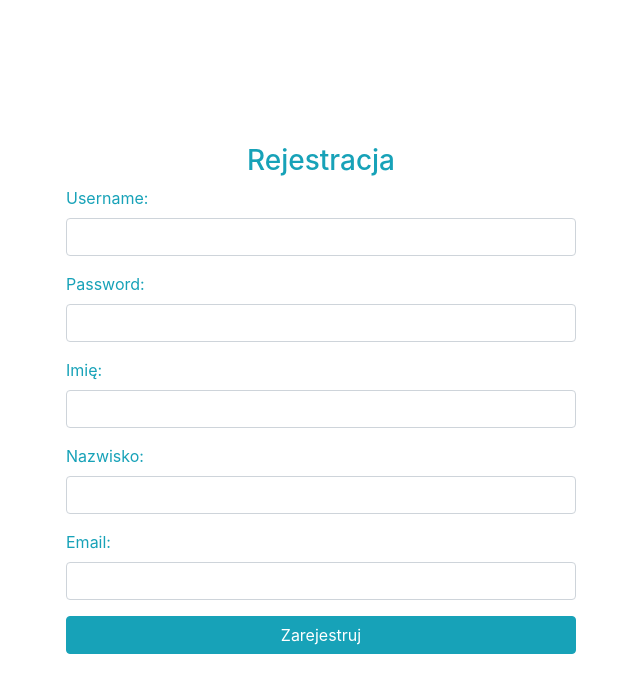
After one commit to jzacios/pyszne_3, a PHP site: page /rejestracja.php in a window 1280 px wide. The commit adds this page. Shown: the top 693 px of the page, without its empty margins (319-959 px from the left). Run offline with PHP 8.4, Linux system fonts and the light colour scheme; some libraries are stand-ins or nearby versions.

Commit message:
Dodanie możliwości rejestracji Signed-off-by: jzacios <jakub.zacios@gmail.com>

```diff
--- a/pages/login.php
+++ b/pages/login.php
@@ -63,6 +63,9 @@ if($_SESSION['login_tried'] == 1){ //sprawdzanie czy była próba logowania
                             <div class="form-group">
                                 <input type="submit" name="submit" class="btn btn-info btn-md col-md-12" value="Zaloguj">
                             </div>
+                            <div class="form-group">
+                                <a href="rejestracja.php"><span class="btn btn-info btn-md col-md-12">Rejestracja</span></a>
+                            </div>
                             <?php
                             $_SESSION['login_tried'] = 1; // próba się odbyła, ustawienie flagi
                             if($_SESSION['login_error'] == 1){
--- /dev/null
+++ b/rejestracja.php
@@ -0,0 +1,102 @@
+
+<!DOCTYPE html>
+<html lang="en">
+<head>
+    <meta charset="UTF-8">
+    <meta name="viewport" content="width=device-width, initial-scale=1.0">
+    <meta http-equiv="X-UA-Compatible" content="ie=edge">
+    <title>Shifts</title>
+
+
+    <!-- BOOTSTRAP -->
+    <link href="//maxcdn.bootstrapcdn.com/bootstrap/4.1.1/css/bootstrap.min.css" rel="stylesheet" id="bootstrap-css">
+    <script src="//maxcdn.bootstrapcdn.com/bootstrap/4.1.1/js/bootstrap.min.js"></script>
+    <script src="//cdnjs.cloudflare.com/ajax/libs/jquery/3.2.1/jquery.min.js"></script>
+
+
+
+
+    <!-- CSS -->
+    <link rel="stylesheet" href="style/login.css">
+    <link rel="stylesheet" href="style/main.css">
+
+
+
+</head>
+<?php
+session_start();
+if(isset($_POST['username'])){
+    if($_POST['username'] == '' OR $_POST['password'] == '' OR $_POST['name'] == '' OR $_POST['surname'] == '' OR $_POST['email'] == ''){
+        $_SESSION['reg_error'] = 1;
+    }
+}
+?>
+<body id="register_body">
+    <div id="register">
+        <div class="container mt-5">
+            <div id="login-row" class="row justify-content-center align-items-center">
+                <div id="login-column" class="col-md-6 mt-5">
+                    <div id="login-box" class="col-md-12 mt-5">
+                        <form id="register-form" class="form" action="" method="post">
+                            <h3 class="text-center text-info">Rejestracja</h3>
+                            <div class="form-group">
+                                <label for="username" class="text-info">Username:</label><br>
+                                <input type="text" name="username" id="username" class="form-control">
+                            </div>
+                            <div class="form-group">
+                                <label for="password" class="text-info">Password:</label><br>
+                                <input type="password" name="password" id="password" class="form-control">
+                            </div>
+                            <div class="form-group">
+                                <label for="name" class="text-info">Imię:</label><br>
+                                <input type="text" name="name" id="name" class="form-control">
+                            </div>
+                            <div class="form-group">
+                                <label for="surname" class="text-info">Nazwisko:</label><br>
+                                <input type="text" name="surname" id="surname" class="form-control">
+                            </div>
+                            <div class="form-group">
+                                <label for="email" class="text-info">Email:</label><br>
+                                <input type="text" name="email" id="email" class="form-control">
+                            </div>
+                            <div class="form-group">
+                                <input type="submit" name="submit" class="btn btn-info btn-md col-md-12" value="Zarejestruj">
+                            </div>
+                            <?php
+                            if(isset($_SESSION['reg_error'])){
+                                if($_SESSION['reg_error'] == 1){
+                                    echo "<div class='alert alert-warning' role='alert'>";
+                                    echo "   Żadne pole nie może pozostać puste! ";
+                                    echo "</div>";
+                                }
+                            }
+                            ?>
+                        </form>
+                    </div>
+                </div>
+            </div>
+        </div>
+    </div>
+</body>
+<?php
+if($_POST){
+    if($_SESSION['reg_error'] == 1){
+        echo 'error';
+        $_SESSION['reg_error'] = 0; //reset flagi
+    }
+    else{
+        include("scripts/db.php");
+        $username = $_POST['username'];
+        $password = $_POST['password'];
+        $name = $_POST['name'];
+        $surname = $_POST['surname'];
+        $email = $_POST['email'];
+        $sql = "INSERT INTO users(EMAIL,ID,NAME,NUMBER,PRIVILEGE,SURNAME) VALUES(?,?,?,0,1,?)";
+        $stmt = $conn->prepare($sql);
+        $stmt -> execute([$email,$username,$name,$surname]);
+        $sql = "INSERT INTO passwords VALUES(?,?)";
+        $stmt = $conn->prepare($sql);
+        $stmt -> execute([$username,$password]);
+        //  header("Location: index.php");
+    }
+}
```
Also changed, not shown: pages/main.php (+5 -2 lines).
